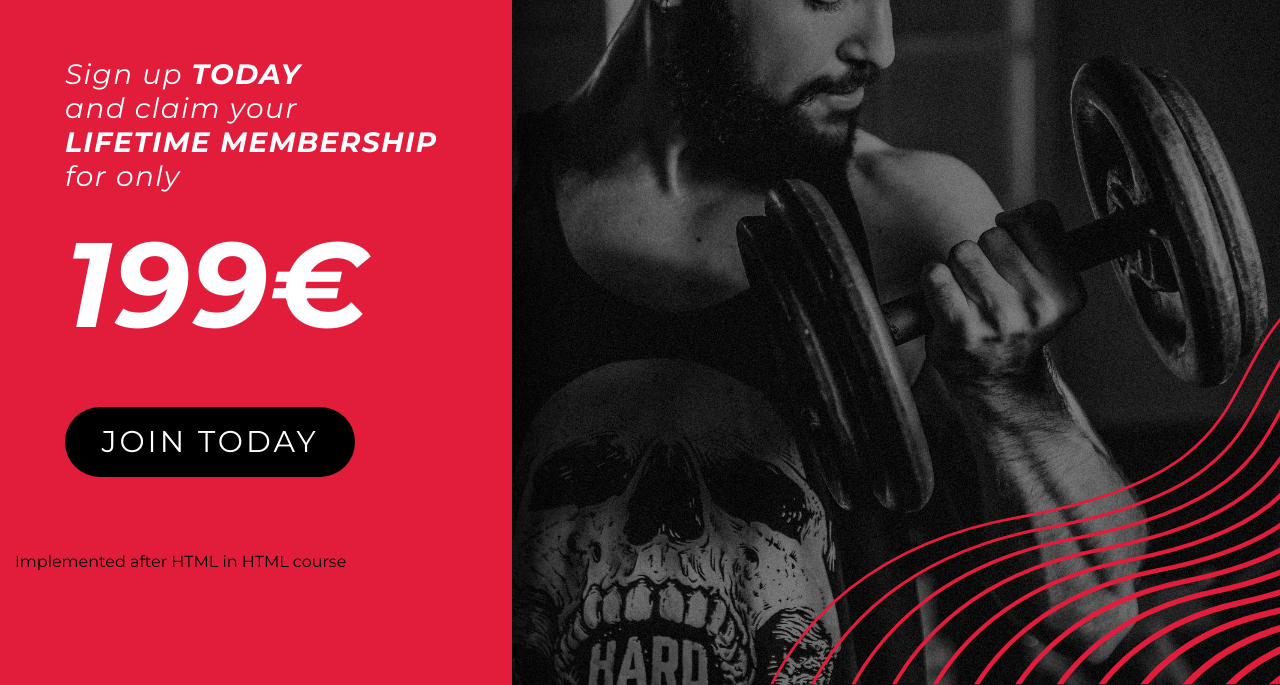
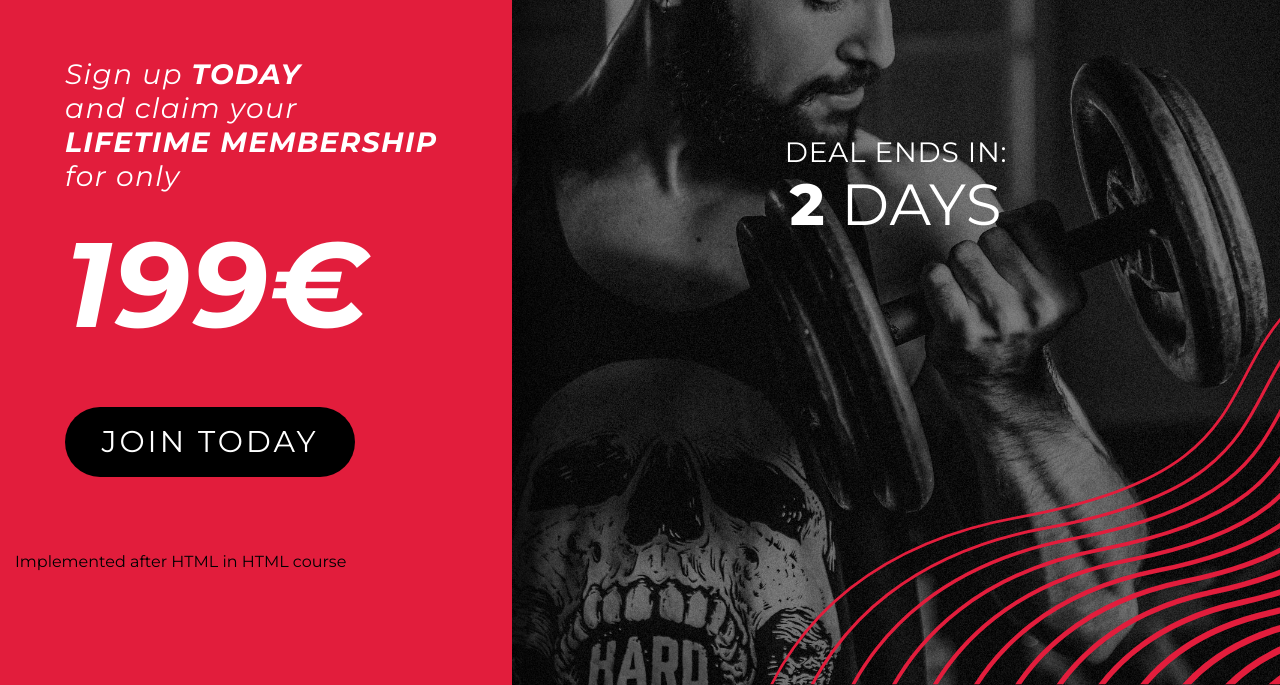
Before and after one commit to bessaM0/WebsiteGym, a plain HTML site: page index.html in a window 1280 px wide. Shown: the part 115-800 px from the top of the page. Drawn offline with Linux system fonts and the light colour scheme.

Commit message:
Add Countdown section

```diff
--- a/index.html
+++ b/index.html
@@ -11,6 +11,7 @@
     <title>Gym Website</title>
 </head>
 <body>
+    <div class="pages">
         <div class="main-content">
             <header>
                 <img class="logo" src="images/Gen_Logo.svg" alt="Logo of paradox gym">
@@ -25,6 +26,10 @@
                 <p>Implemented after HTML in HTML course</p>
             </footer>
         </div>
-
+        <section class="countdown">
+            <h2 class="countdown-headline">Deal ends in:</h1>
+            <p class="countdown-text"><strong>2</strong> days</p>
+        </section>
+    </div>
 </body>
 </html>
--- a/stylesheet.css
+++ b/stylesheet.css
@@ -32,8 +32,31 @@ body{
 
 }
 
+.pages{
+    display: flex;
+}
 .main-content{
     width: 40%;
+}
+
+.countdown{
+    width: 60%;
+    color: white;
+    letter-spacing: 0.05em;
+    text-transform: uppercase;
+}
+
+.countdown-headline{
+    margin: 250px 0 0 0;
+    font-weight: normal;
+    font-size: 28px;
+    text-align: center;
+}
+
+.countdown-text{
+    margin: 0;
+    text-align: center;
+    font-size: 58px;
 }
 
 .logo{
```
Lines whose indentation alone changed are shown as unchanged.
